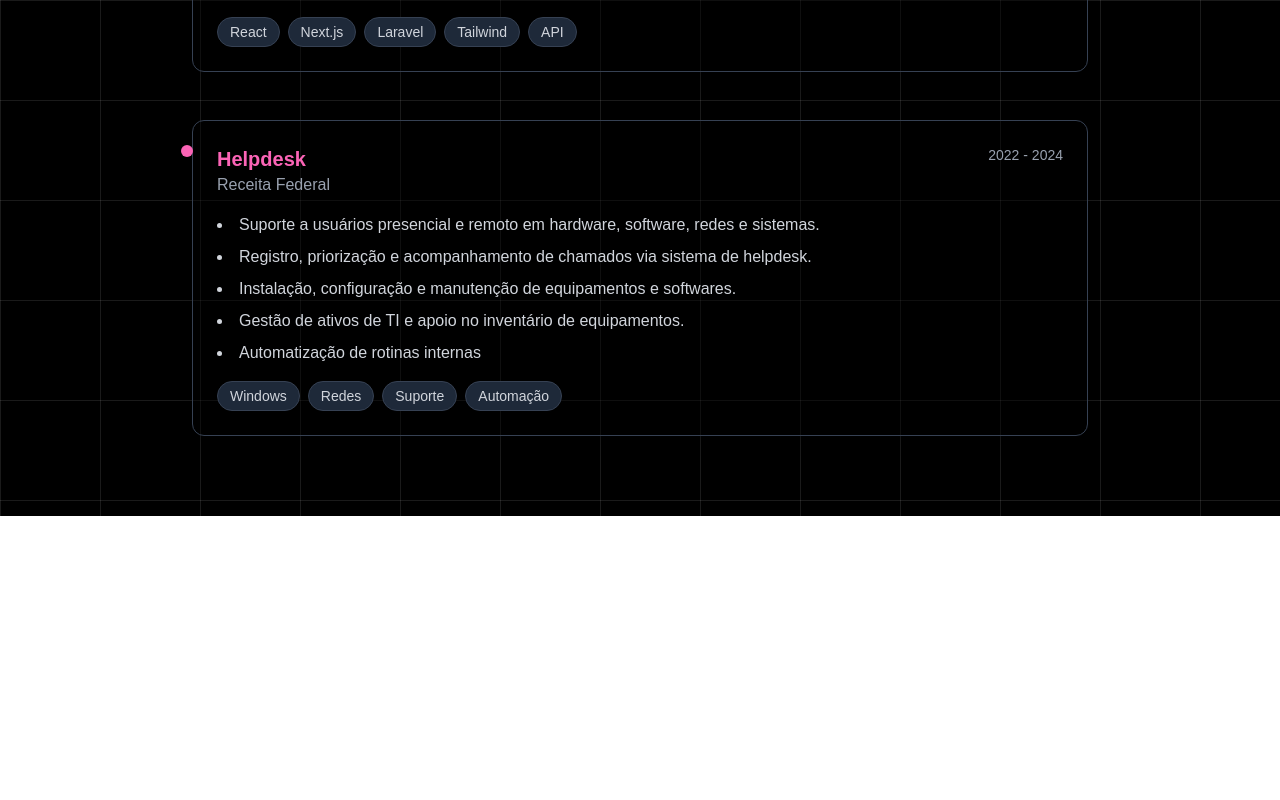
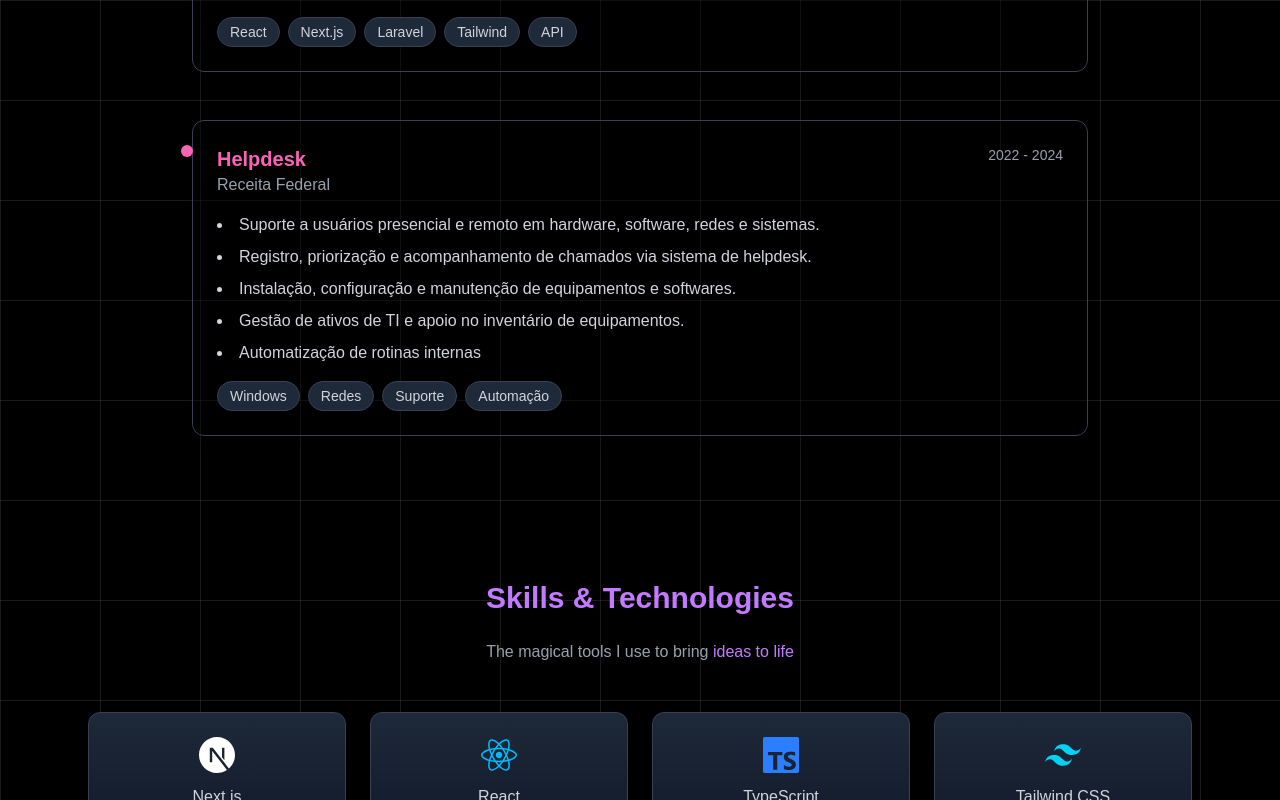
Before and after one commit to esmerdel/Portfolio, a Next.js app: page / in a window 1280 px wide. Shown: the part 2000-2800 px from the top of the page. Before the commit the page ends 2516 px from the top, so only its background shows below. Built offline with nearby package versions, Linux system fonts and the light colour scheme.

Commit message:
Skills e Tecnologies

```diff
--- /dev/null
+++ b/app/components/Skills.tsx
@@ -0,0 +1,69 @@
+import { FaReact, FaHtml5, FaCss3Alt, FaNodeJs, FaDocker, FaGitAlt } from "react-icons/fa"
+import { SiNextdotjs, SiTypescript, SiTailwindcss, SiSharp, SiPostgresql } from "react-icons/si"
+
+export default function Skills() {
+  const skills = [
+    { name: "Next.js", icon: <SiNextdotjs className="text-white text-4xl" />, color: "from-gray-700 to-gray-900" },
+    { name: "React", icon: <FaReact className="text-sky-400 text-4xl" />, color: "from-sky-700 to-sky-900" },
+    { name: "TypeScript", icon: <SiTypescript className="text-blue-500 text-4xl" />, color: "from-blue-700 to-blue-900" },
+    { name: "Tailwind CSS", icon: <SiTailwindcss className="text-cyan-400 text-4xl" />, color: "from-cyan-700 to-cyan-900" },
+    { name: "HTML", icon: <FaHtml5 className="text-orange-500 text-4xl" />, color: "from-orange-700 to-orange-900" },
+    { name: "CSS", icon: <FaCss3Alt className="text-blue-400 text-4xl" />, color: "from-blue-600 to-blue-900" },
+    { name: "Git", icon: <FaGitAlt className="text-red-500 text-4xl" />, color: "from-red-700 to-red-900" },
+    { name: "Node.js", icon: <FaNodeJs className="text-green-500 text-4xl" />, color: "from-green-700 to-green-900" },
+    { name: "Docker", icon: <FaDocker className="text-sky-500 text-4xl" />, color: "from-sky-700 to-sky-900" },
+    { name: "C#", icon: <SiSharp className="text-purple-500 text-4xl" />, color: "from-purple-700 to-purple-900" },
+    { name: "PostgreSQL", icon: <SiPostgresql className="text-blue-500 text-4xl" />, color: "from-blue-800 to-blue-900" },
+  ]
+
+  return (
+    <section id="skills" className="py-16 px-6 max-w-6xl mx-auto">
+      {/* Título */}
+      <h2 className="text-3xl font-bold mb-6 text-center text-purple-400">Skills & Technologies</h2>
+      <p className="text-center text-gray-400 mb-12">
+        The magical tools I use to bring <span className="text-purple-400">ideas to life</span>
+      </p>
+
+      {/* Grid de Skills */}
+      <div className="grid grid-cols-2 sm:grid-cols-3 md:grid-cols-4 gap-6">
+        {skills.map((skill, idx) => (
+          <div
+            key={idx}
+            className="bg-gradient-to-b from-gray-800 to-gray-900 border border-gray-700 rounded-xl p-6 flex flex-col items-center shadow-md hover:shadow-purple-500/20 transition"
+          >
+            {skill.icon}
+            <p className="mt-3 text-gray-300 font-medium">{skill.name}</p>
+
+            {/* Barra de progresso fake */}
+            <div className="w-full mt-4 h-1.5 bg-gray-700 rounded-full">
+              <div
+                className={`h-1.5 rounded-full bg-gradient-to-r ${skill.color}`}
+                style={{ width: "80%" }}
+              ></div>
+            </div>
+          </div>
+        ))}
+      </div>
+
+      {/* Estatísticas */}
+      <div className="grid grid-cols-2 sm:grid-cols-4 gap-6 mt-12">
+        <div className="p-6 bg-gray-900 border border-gray-700 rounded-xl text-center">
+          <p className="text-purple-400 text-2xl font-bold">12+</p>
+          <p className="text-gray-400 text-sm">Technologies</p>
+        </div>
+        <div className="p-6 bg-gray-900 border border-gray-700 rounded-xl text-center">
+          <p className="text-purple-400 text-2xl font-bold">15+</p>
+          <p className="text-gray-400 text-sm">Projects</p>
+        </div>
+        <div className="p-6 bg-gray-900 border border-gray-700 rounded-xl text-center">
+          <p className="text-purple-400 text-2xl font-bold">2+</p>
+          <p className="text-gray-400 text-sm">Experience</p>
+        </div>
+        <div className="p-6 bg-gray-900 border border-gray-700 rounded-xl text-center">
+          <p className="text-purple-400 text-2xl font-bold">∞</p>
+          <p className="text-gray-400 text-sm">Coffee Cups</p>
+        </div>
+      </div>
+    </section>
+  )
+}
--- a/app/page.tsx
+++ b/app/page.tsx
@@ -2,6 +2,8 @@
 import Hero from "./components/Hero"
 import About from "./components/About"
 import Experience from "./components/Experience"
+import Skills from "./components/Skills"
+
 export default function Home() {
   return (
     <main className="relative min-h-screen bg-transparent text-white">
@@ -9,6 +11,7 @@
       <Hero />
       <About />
       <Experience />
+      <Skills />
     </main>
   )
 }
--- a/package.json
+++ b/package.json
@@ -8,7 +8,7 @@
     "start": "next start"
   },
   "dependencies": {
-    "framer-motion": "^12.23.12",
+    "framer-motion": "^12.23.22",
     "lucide-react": "^0.544.0",
     "next": "15.5.2",
     "react": "19.1.0",
```
Also changed, not shown: 1 other file (tests, documents, lock files or other folders).
